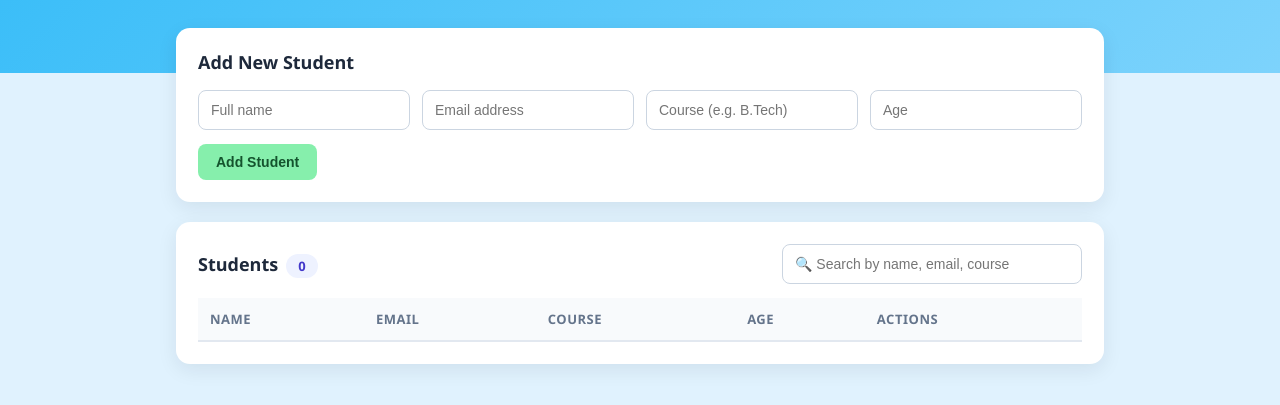
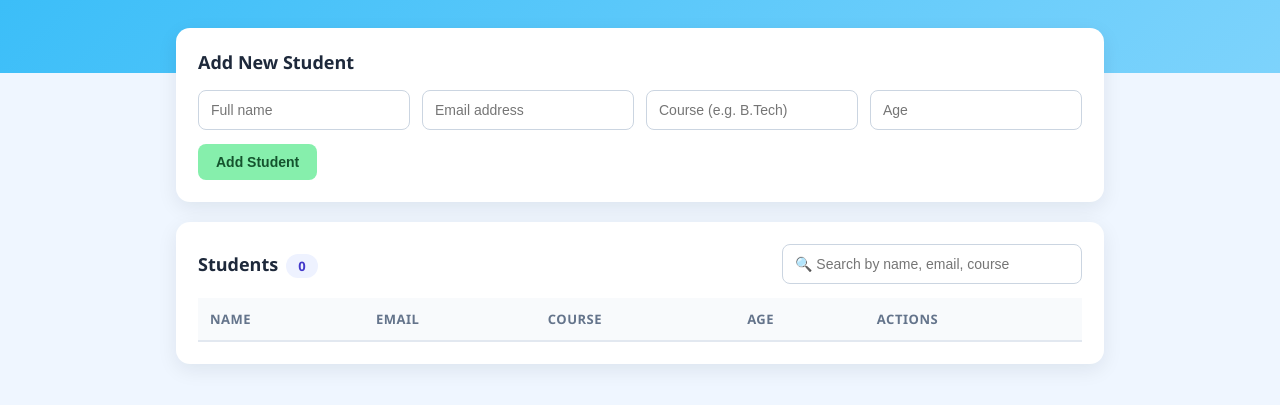
Before and after one commit to shrutikamahajan1234/student, a plain HTML site: page frontend/index.html in a window 1280 px wide. Shown: the part 73-478 px from the top of the page. Drawn offline with Linux system fonts and the light colour scheme; no server answers.

Commit message:
Change background colour

```diff
--- a/frontend/index.html
+++ b/frontend/index.html
@@ -9,7 +9,7 @@
     body {
       margin: 0;
       font-family: "Segoe UI", Arial, sans-serif;
-      background: #e0f2fe;
+      background: #eff6ff;
       color: #1e293b;
     }
     header {
```
